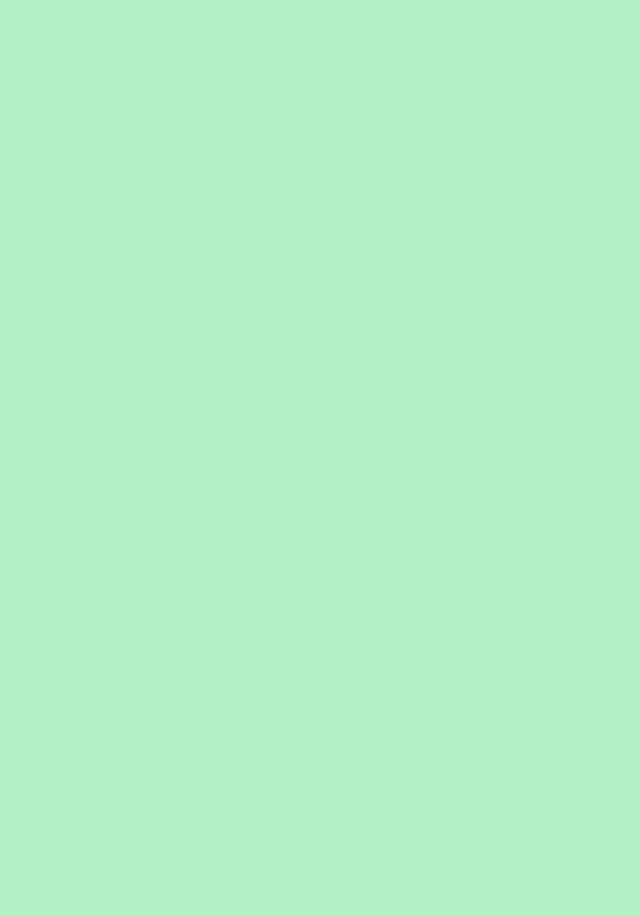
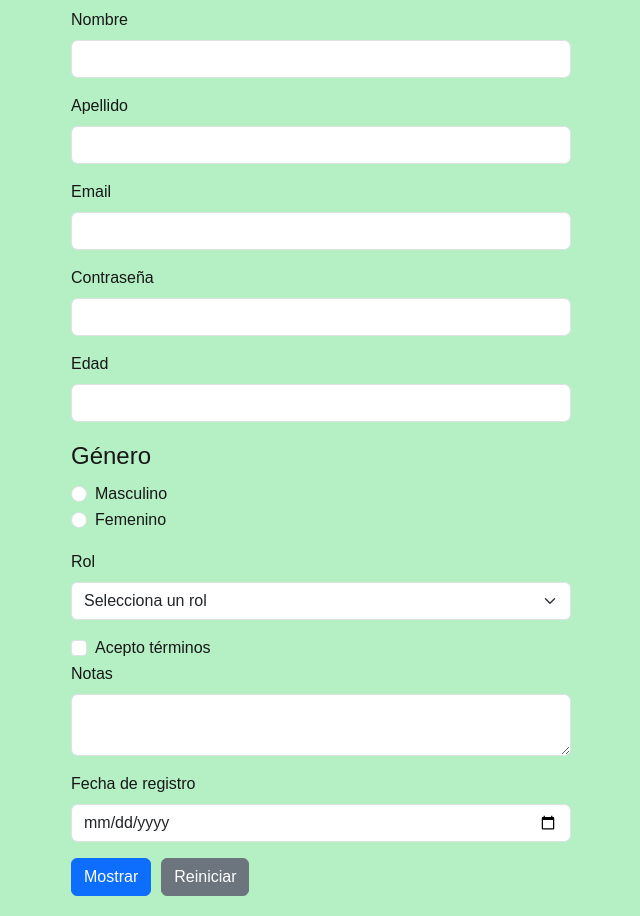
Before and after one commit to Jazzs4326/Practica-1Componentes, a Next.js app: page / in a window 1280 px wide. Shown: the part 1783-2699 px from the top of the page, without its empty margins (319-959 px from the left). Before the commit the page ends 1731 px from the top, so only its background shows below. Built offline with nearby package versions, Linux system fonts and the light colour scheme.

Commit message:
Practica #5 - Formularios

```diff
--- a/app/components/CambiarFondo.jsx
+++ b/app/components/CambiarFondo.jsx
@@ -1,17 +1,17 @@
 "use client";
-import { useState } from "react";
-import { useEffect } from "react";
+import { useState, useEffect } from "react";
 import { Button } from "reactstrap";
 
-export default function CambiarFondo({ color1, color2 }) {
+export default function CambiarFondo({ color1, color2, customStyle }) {
   const [color, setColor] = useState(color1);
+  const defaultStyle = { textAlign: "center", margin: "20px" }
 
   useEffect(() => {
     document.body.style.backgroundColor = color;
   }, [color]);
 
   return (
-    <div style={{ textAlign: "center", margin: "20px" }}>
+    <div style={customStyle ? customStyle : defaultStyle}>
       <Button
         onClick={() => setColor(color === color1 ? color2 : color1)}
       >
--- /dev/null
+++ b/app/formulario/page.jsx
@@ -0,0 +1,220 @@
+"use client";
+import { Form, FormGroup, Label, Input, Button } from "reactstrap";
+import { useState } from "react";
+import { Modal, ModalHeader, ModalBody } from "reactstrap";
+
+export default function Formulario() {
+
+  const initialFormData = {
+    nombre: "",
+    apellido: "",
+    email: "",
+    password: "",
+    edad: "",
+    genero: "",
+    rol: "",
+    opciones: false,
+    notas: "",
+    fechaRegistro: "",
+  };
+
+  const [modalOpen, setModalOpen] = useState(false);
+  const [formData, setFormData] = useState( initialFormData );
+
+  const handleChange = (e) => {
+    const { name, value, type, checked } = e.target;
+
+    setFormData({
+      ...formData,
+      [name]: type === "checkbox" ? checked : value,
+    });
+  };
+
+  const handleReset = () => {
+    setFormData(initialFormData);
+  };
+
+  const toggleModal = () => {
+    setModalOpen(!modalOpen);
+  };
+
+  const titleStyle = { textAlign: "center", margin: "20px" };
+
+  const formStyle = { maxWidth: "500px", margin: "0 auto", textAlign: "left" };
+
+  return (
+    <main style={titleStyle}>
+      <h1>Formulario de Registro</h1>
+
+      <Form style={formStyle}>
+        {/* Nombre */}
+        <FormGroup>
+          <Label>Nombre</Label>
+          <Input
+            name="nombre"
+            type="text"
+            value={formData.nombre}
+            onChange={handleChange}
+          />
+        </FormGroup>
+
+        <FormGroup>
+          <Label>Apellido</Label>
+          <Input
+            name="apellido"
+            type="text"
+            value={formData.apellido}
+            onChange={handleChange}
+          />
+        </FormGroup>
+
+        <FormGroup>
+          <Label>Email</Label>
+          <Input
+            name="email"
+            type="email"
+            value={formData.email}
+            onChange={handleChange}
+          />
+        </FormGroup>
+
+        <FormGroup>
+          <Label>Contraseña</Label>
+          <Input
+            name="password"
+            type="password"
+            value={formData.password}
+            onChange={handleChange}
+          />
+        </FormGroup>
+
+        <FormGroup>
+          <Label>Edad</Label>
+          <Input
+            name="edad"
+            type="number"
+            value={formData.edad}
+            onChange={handleChange}
+          />
+        </FormGroup>
+
+        <FormGroup tag="fieldset">
+          <legend>Género</legend>
+
+          <FormGroup check>
+            <Input
+              type="radio"
+              name="genero"
+              value="masculino"
+              checked={formData.genero === "masculino"}
+              onChange={handleChange}
+            />
+
+            <Label check>Masculino</Label>
+          </FormGroup>
+
+          <FormGroup check>
+            <Input
+              type="radio"
+              name="genero"
+              value="femenino"
+              checked={formData.genero === "femenino"}
+              onChange={handleChange}
+            />
+
+            <Label check>Femenino</Label>
+          </FormGroup>
+        </FormGroup>
+
+        <FormGroup>
+          <Label>Rol</Label>
+          <Input
+            type="select"
+            name="rol"
+            value={formData.rol}
+            onChange={handleChange}
+          >
+            <option value="">Selecciona un rol</option>
+            <option value="1">1</option>
+            <option value="2">2</option>
+            <option value="3">3</option>
+          </Input>
+        </FormGroup>
+
+        <FormGroup check>
+          <Input
+            type="checkbox"
+            name="opciones"
+            checked={formData.opciones}
+            onChange={handleChange}
+          />
+          <Label check>Acepto términos</Label>
+        </FormGroup>
+
+        <FormGroup>
+          <Label>Notas</Label>
+          <Input
+            type="textarea"
+            name="notas"
+            value={formData.notas}
+            onChange={handleChange}
+          />
+        </FormGroup>
+
+        <FormGroup>
+          <Label>Fecha de registro</Label>
+          <Input
+            type="date"
+            name="fechaRegistro"
+            value={formData.fechaRegistro}
+            onChange={handleChange}
+          />
+        </FormGroup>
+        <Button color="primary" type="button" onClick={toggleModal}>
+          Mostrar
+        </Button>
+        <Button
+          color="secondary"
+          type="button"
+          onClick={handleReset}
+          style={{ marginLeft: "10px" }}
+        >
+          Reiniciar
+        </Button>
+      </Form>
+      <Modal isOpen={modalOpen} toggle={toggleModal}>
+        <ModalHeader toggle={toggleModal}>Información Registrada</ModalHeader>
+
+        <ModalBody>
+          <p>
+            <strong>Nombre:</strong> {formData.nombre}
+          </p>
+          <p>
+            <strong>Apellido:</strong> {formData.apellido}
+          </p>
+          <p>
+            <strong>Email:</strong> {formData.email}
+          </p>
+          <p>
+            <strong>Edad:</strong> {formData.edad}
+          </p>
+          <p>
+            <strong>Género:</strong> {formData.genero}
+          </p>
+          <p>
+            <strong>Rol:</strong> {formData.rol}
+          </p>
+          <p>
+            <strong>Opciones:</strong> {formData.opciones ? "Sí" : "No"}
+          </p>
+          <p>
+            <strong>Notas:</strong> {formData.notas}
+          </p>
+          <p>
+            <strong>Fecha de registro:</strong> {formData.fechaRegistro}
+          </p>
+        </ModalBody>
+      </Modal>
+    </main>
+  );
+}
--- a/app/page.js
+++ b/app/page.js
@@ -6,6 +6,7 @@ import CambiarFondo from './components/CambiarFondo';
 import {Toast} from './components/Toast';
 import Modal from './components/Modal';
 import Tabla from './components/Tabla';
+import Formulario from './formulario/page';
 
 
 export default function Home() {
@@ -41,6 +42,8 @@ export default function Home() {
       <Modal></Modal>
 
       <Tabla></Tabla>
+
+      <Formulario></Formulario>
     </main>
 
 
```
